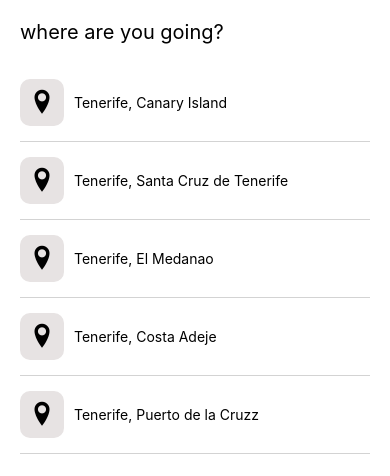
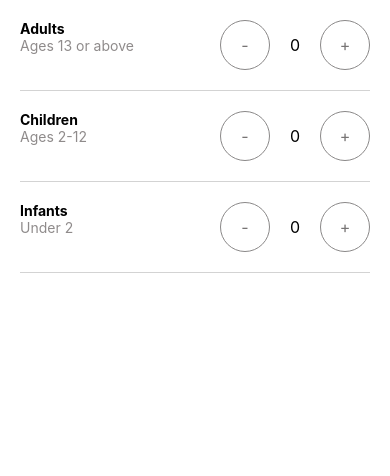
Before and after one commit to hawaijar/zion-airbnb, a React Native app: screen / in a window 390 px wide. Shown: the top 476 px of the page. Built offline with nearby package versions, Linux system fonts and the light colour scheme.

Commit message:
Added Guests screen.

```diff
--- a/App.js
+++ b/App.js
@@ -1,10 +1,12 @@
 import React from 'react';
 import {SafeAreaView} from 'react-native';
-import LocationSearch from './src/screens/LocationSearch';
+import GuestScreen from './src/screens/Guest';
+// import LocationSearch from './src/screens/LocationSearch';
 const App = () => {
   return (
     <SafeAreaView>
-      <LocationSearch />
+      {/*<LocationSearch />*/}
+      <GuestScreen />
     </SafeAreaView>
   );
 };
--- /dev/null
+++ b/src/components/Guest/index.js
@@ -0,0 +1,35 @@
+import React from 'react';
+import {Pressable, Text, View} from 'react-native';
+import styles from './style';
+
+const Guest = ({mainTitle, secondaryTitle, count, setCount}) => {
+  const handleIncrement = () => {
+    setCount(count => count + 1);
+  };
+  const handleDecrement = () => {
+    if (count > 0) {
+      setCount(count => count - 1);
+    }
+  };
+  return (
+    <View style={styles.row}>
+      {/*Titles*/}
+      <View>
+        <Text style={styles.mainTitle}>{mainTitle}</Text>
+        <Text style={styles.secondaryTitle}>{secondaryTitle}</Text>
+      </View>
+      {/*Buttons*/}
+      <View style={styles.buttonContainer}>
+        <Pressable onPress={handleDecrement} style={styles.button}>
+          <Text style={styles.operator}>-</Text>
+        </Pressable>
+        <Text style={styles.textCount}>{count}</Text>
+        <Pressable onPress={handleIncrement} style={styles.button}>
+          <Text style={styles.operator}>+</Text>
+        </Pressable>
+      </View>
+    </View>
+  );
+};
+
+export default Guest;
--- /dev/null
+++ b/src/components/Guest/style.js
@@ -0,0 +1,41 @@
+import {StyleSheet} from 'react-native';
+
+const styles = StyleSheet.create({
+  row: {
+    flexDirection: 'row',
+    justifyContent: 'space-between',
+    paddingVertical: 20,
+    marginHorizontal: 20,
+    borderBottomWidth: 1,
+    borderColor: 'lightgrey',
+  },
+  buttonContainer: {
+    flexDirection: 'row',
+    alignItems: 'center',
+  },
+  button: {
+    borderWidth: 1,
+    width: 50,
+    height: 50,
+    borderRadius: 25,
+    justifyContent: 'center',
+    alignItems: 'center',
+    borderColor: '#8a8888',
+  },
+  operator: {
+    fontSize: 16,
+    color: '#777474',
+  },
+  textCount: {
+    marginHorizontal: 20,
+    fontSize: 16,
+  },
+  mainTitle: {
+    fontWeight: 'bold',
+  },
+  secondaryTitle: {
+    color: '#8f8b8b',
+  },
+});
+
+export default styles;
--- /dev/null
+++ b/src/screens/Guest/index.js
@@ -0,0 +1,40 @@
+import React, {useState} from 'react';
+import {Text, View} from 'react-native';
+import styles from './style';
+import Guest from '../../components/Guest';
+
+const GuestScreen = () => {
+  const [adults, setAdults] = useState(0);
+  const [children, setChildren] = useState(0);
+  const [infants, setInfants] = useState(0);
+
+  return (
+    <View>
+      {/*Row1: adults*/}
+      <Guest
+        mainTitle={'Adults'}
+        secondaryTitle={'Ages 13 or above'}
+        count={adults}
+        setCount={setAdults}
+      />
+
+      {/*Row2: Children*/}
+      <Guest
+        mainTitle={'Children'}
+        secondaryTitle={'Ages 2-12'}
+        count={children}
+        setCount={setChildren}
+      />
+
+      {/*Row3: Infants*/}
+      <Guest
+        mainTitle={'Infants'}
+        secondaryTitle={'Under 2'}
+        count={infants}
+        setCount={setInfants}
+      />
+    </View>
+  );
+};
+
+export default GuestScreen;
--- /dev/null
+++ b/src/screens/Guest/style.js
@@ -0,0 +1,5 @@
+import {StyleSheet} from 'react-native';
+
+const styles = StyleSheet.create({});
+
+export default styles;
```
